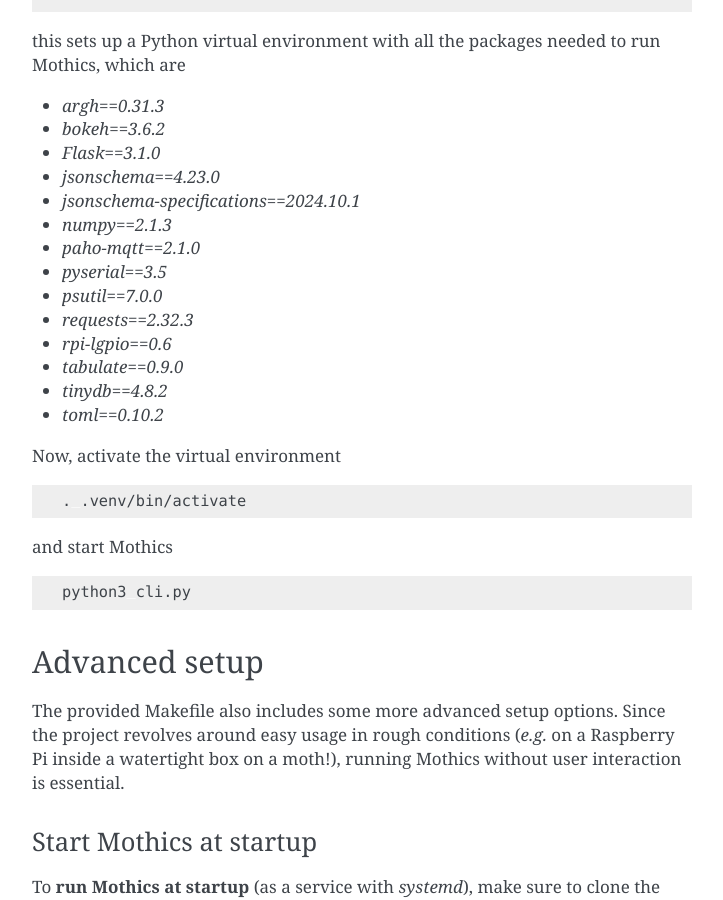
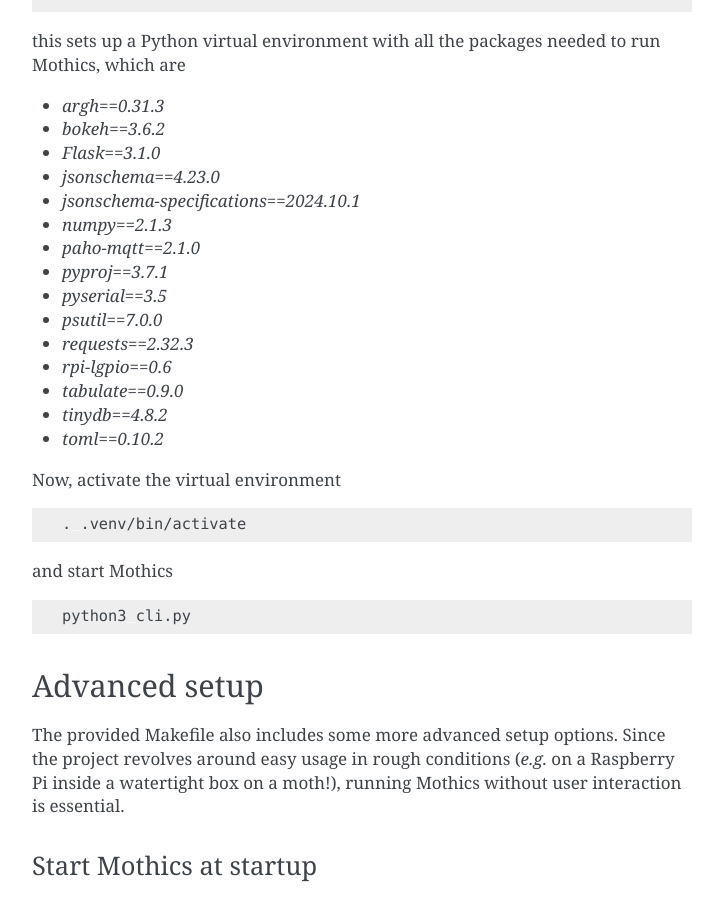
Before and after one commit to Audace-Sailing-Team/mothics, a Sphinx documentation site: the page built from docs/setup.rst, in a window 1280 px wide and 900 px high, scrolled down 887 px. Shown: the whole window, without its empty margins (388-1111 px from the left). Built offline with Sphinx 7.4.7, drawn with Linux system fonts in a browser that asks for light colours.

Commit message:
Fix requirements

```diff
--- a/docs/setup.rst
+++ b/docs/setup.rst
@@ -53,6 +53,7 @@ to run Mothics, which are
 - `jsonschema-specifications==2024.10.1`
 - `numpy==2.1.3`
 - `paho-mqtt==2.1.0`
+- `pyproj==3.7.1`
 - `pyserial==3.5`
 - `psutil==7.0.0`
 - `requests==2.32.3`
--- a/pyproject.toml
+++ b/pyproject.toml
@@ -21,6 +21,7 @@ dependencies = [
 	     "jsonschema-specifications==2024.10.1",
 	     "numpy==2.1.3",
 	     "paho-mqtt==2.1.0",
+	     "pyproj==3.7.1",
 	     "pyserial==3.5",
 	     "psutil==7.0.0",
 	     "requests==2.32.3",
--- a/requirements.txt
+++ b/requirements.txt
@@ -5,6 +5,7 @@ jsonschema==4.23.0
 jsonschema-specifications==2024.10.1
 numpy==2.1.3
 paho-mqtt==2.1.0
+pyproj==3.7.1
 pyserial==3.5
 psutil==7.0.0
 requests==2.32.3
```
